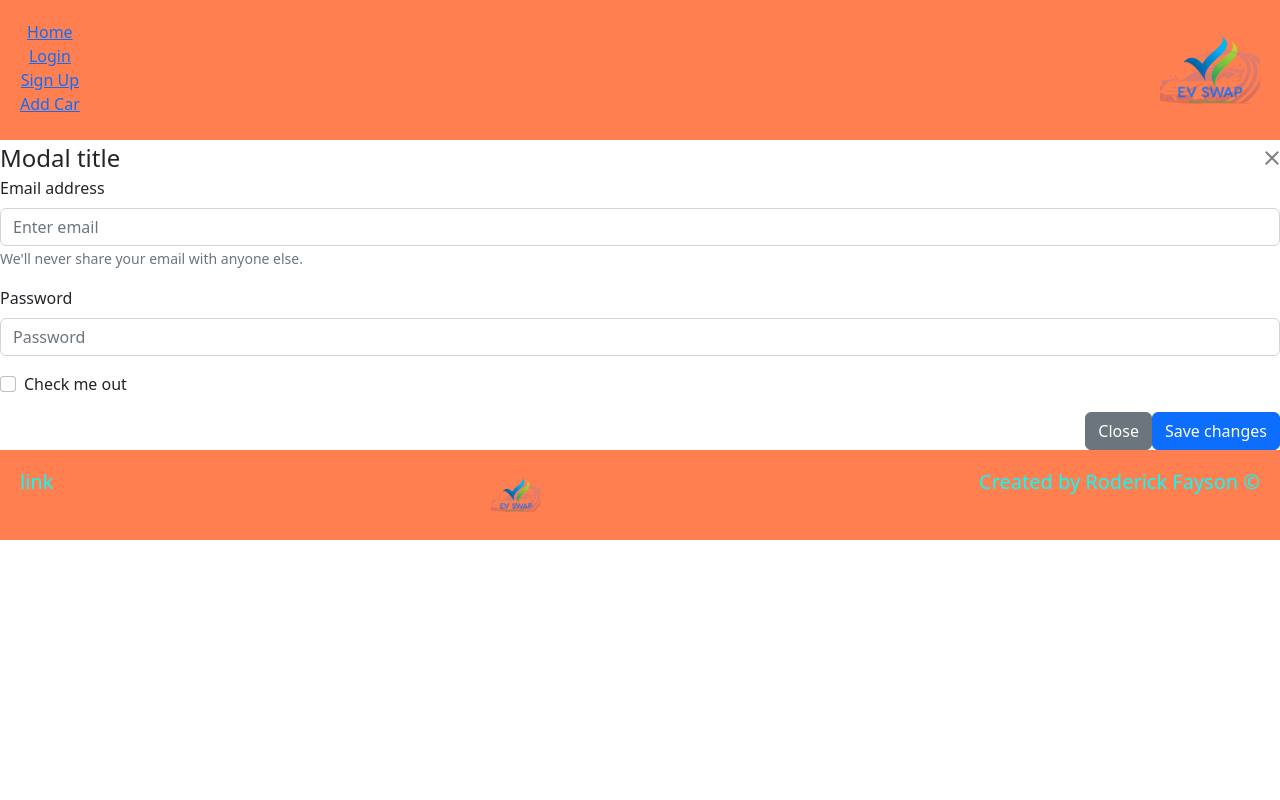
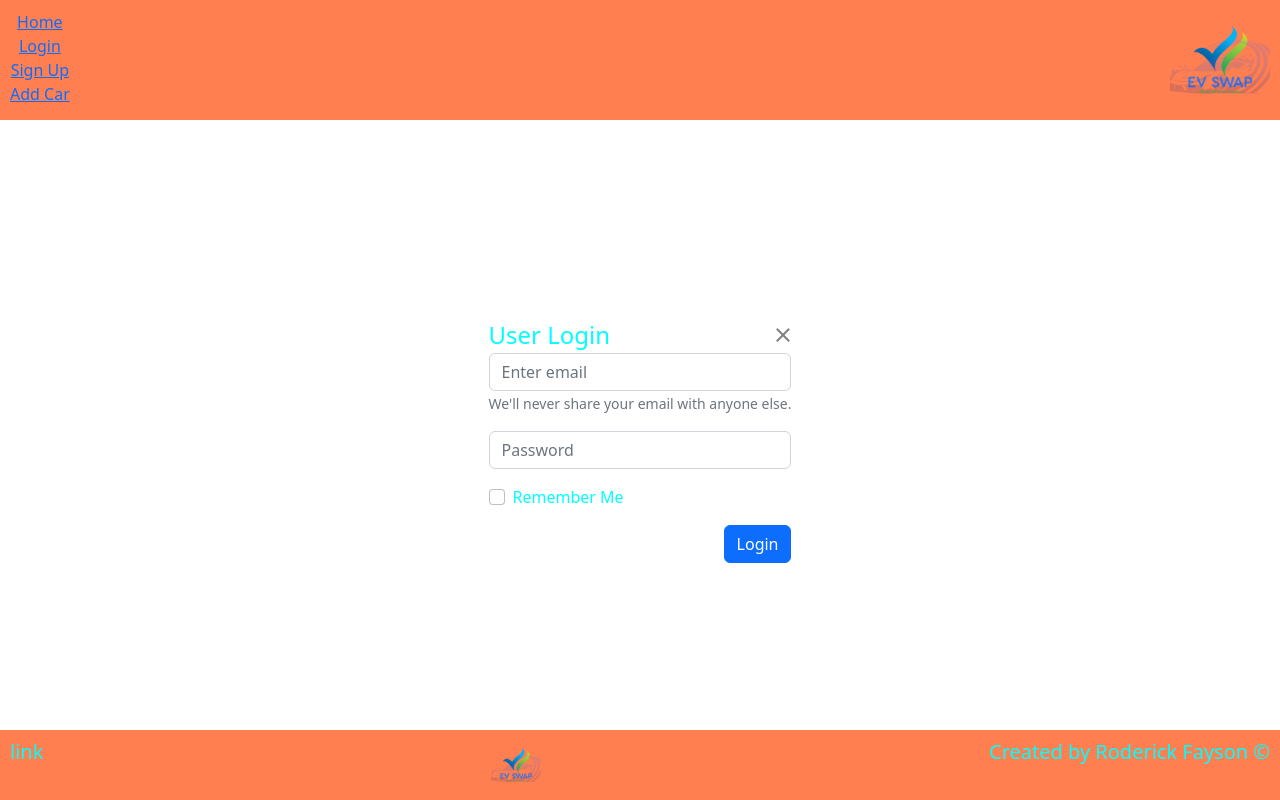
Before and after one commit to rgfayson2/ev-swap-web, a React (Create React App) app: page /login in a window 1280 px wide. Built offline with nearby package versions, Linux system fonts and the light colour scheme.

Commit message:
stopping point

```diff
--- a/src/App.css
+++ b/src/App.css
@@ -17,18 +17,30 @@
   flex-direction: row;
   flex-wrap: nowrap;
   justify-content: space-between;
-  padding: 20px;
+  padding: 10px;
   text-align: center;
   color: aqua;
   background-color: coral;
+}
+
+.Navlinks {
+  display: flex;
+  flex-direction: row;
+  flex-wrap: nowrap;
+  justify-content: space-between;
+  padding-left: 10px;
+
 }
 
 .Footer {
   display: flex;
   flex-direction: row;
   flex-wrap: nowrap;
+  position: fixed;
+  bottom: 0%;
+  width: 100%;
   justify-content: space-between;
-  padding: 20px;
+  padding: 10px;
   text-align: center;
   color: aqua;
   background-color: coral;
--- a/src/components/Header.jsx
+++ b/src/components/Header.jsx
@@ -4,7 +4,7 @@ import Logo from "../assets/Logonobg.png"
 export default function Header() {
   return (
     <header className="Header">
-      <div>
+      <div className="Navlink">
       <nav>
         <a href="Home">Home</a>
       </nav>
--- a/src/pages/Login.jsx
+++ b/src/pages/Login.jsx
@@ -4,33 +4,29 @@ import Form from "react-bootstrap/Form"
 
 export default function Login() {
   return (
+    <div className="App">
     <Modal.Dialog>
       <Modal.Header closeButton>
-        <Modal.Title>Modal title</Modal.Title>
+        <Modal.Title>User Login</Modal.Title>
       </Modal.Header>
-
       <Form>
         <Form.Group className="mb-3" controlId="formBasicEmail">
-          <Form.Label>Email address</Form.Label>
           <Form.Control type="email" placeholder="Enter email" />
           <Form.Text className="text-muted">
             We'll never share your email with anyone else.
           </Form.Text>
         </Form.Group>
-
         <Form.Group className="mb-3" controlId="formBasicPassword">
-          <Form.Label>Password</Form.Label>
           <Form.Control type="password" placeholder="Password" />
         </Form.Group>
         <Form.Group className="mb-3" controlId="formBasicCheckbox">
-          <Form.Check type="checkbox" label="Check me out" />
+          <Form.Check type="checkbox" label="Remember Me" />
         </Form.Group>
       </Form>
-
       <Modal.Footer>
-        <Button variant="secondary">Close</Button>
-        <Button variant="primary">Save changes</Button>
+        <Button variant="primary">Login</Button>
       </Modal.Footer>
     </Modal.Dialog>
+    </div>
   )
 }
```
